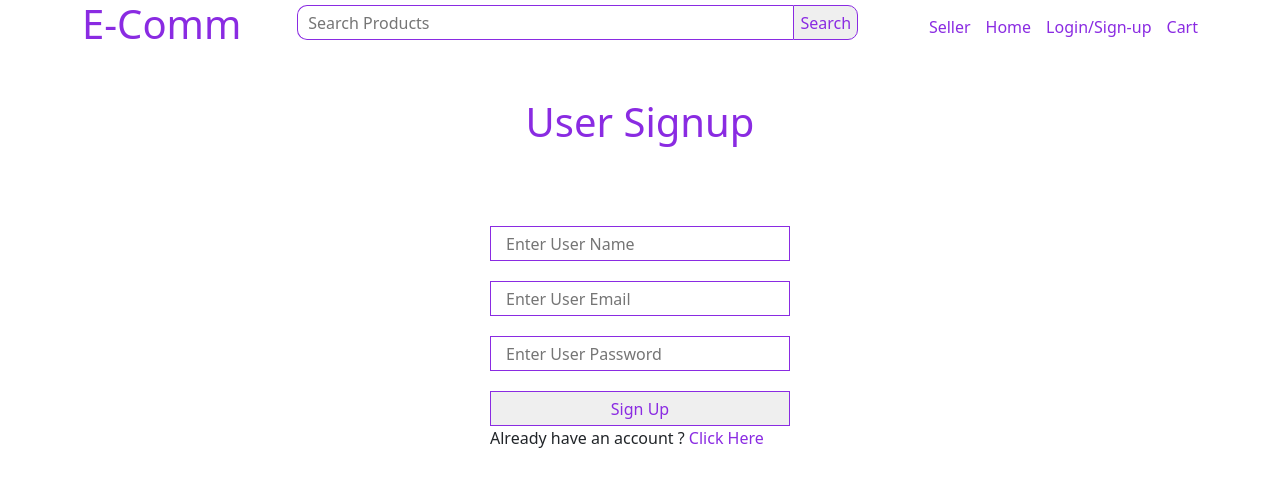
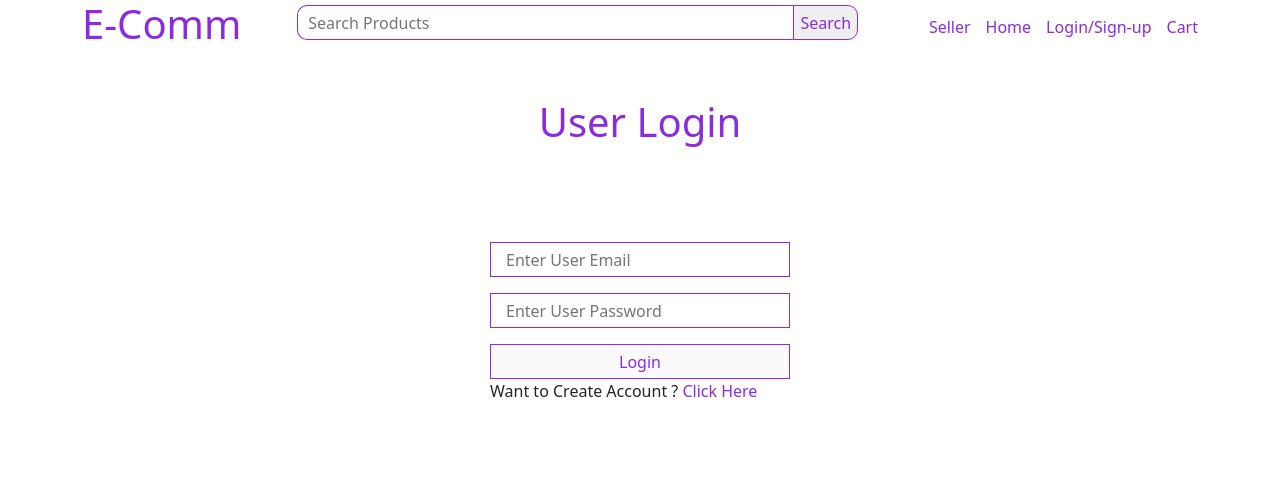
Before and after one commit to SamithVinura/angular-ecommerce-app, an Angular app: page /user-auth in a window 1280 px wide. Shown: the top 486 px of the page. Built offline with nearby package versions, Linux system fonts and the light colour scheme.

Commit message:
toggle between user login and signup done

```diff
--- a/db.json
+++ b/db.json
@@ -105,6 +105,12 @@
       "email": "dsd",
       "password": "dsds",
       "id": 2
+    },
+    {
+      "name": "samith",
+      "email": "samith@gmail.com",
+      "password": "12345",
+      "id": 3
     }
   ]
 }
--- a/src/app/components/user-auth/user-auth.component.html
+++ b/src/app/components/user-auth/user-auth.component.html
@@ -1,5 +1,5 @@
 <div class="user-auth">
-  <div   class="sign-up">
+  <div *ngIf="!showLogin"  class="sign-up">
    <h1>User Signup</h1>
    <form #userSignUp="ngForm" class="common-form" (ngSubmit)="signUp(userSignUp.value)">
      <input
@@ -23,13 +23,13 @@
      ngModel
    />
    <button class="form-button">Sign Up</button>
-   <p>Already have an account ? <a (click)="openLogin()" >Click Here</a></p>
+   <p>Already Have Account ? <a (click)="openLogin()" >Click Here</a></p>
    </form>
   </div>
-  <!-- <div   class="login">
+  <div *ngIf="showLogin"  class="login">
    <h1>User Login</h1>
-   <form #userLogin="ngForm" class="common-form" (ngSubmit)="login(userLogin.value)">
-     <p class="error-p">authError</p>
+   <form #userLogin="ngForm" class="common-form" >
+     <p class="error-p">{{authError}}</p>
      <input
        type="text"
        class="form-input"
@@ -56,5 +56,5 @@
    <button [disabled]="userLogin.invalid" class="form-button">Login</button>
    <p>Want to Create Account ? <a (click)="openSignUp()" >Click Here</a></p>
    </form>
-  </div> -->
+  </div>
  </div>
--- a/src/app/components/user-auth/user-auth.component.ts
+++ b/src/app/components/user-auth/user-auth.component.ts
@@ -5,21 +5,38 @@ import { UserService } from 'src/app/services/user.service';
 @Component({
   selector: 'app-user-auth',
   templateUrl: './user-auth.component.html',
-  styleUrls: ['./user-auth.component.css']
+  styleUrls: ['./user-auth.component.css'],
 })
 export class UserAuthComponent implements OnInit {
+  showLogin: boolean = true;
+  authError: string = '';
+  constructor(private userService: UserService) {}
 
-  showLogin:boolean=true
-  constructor(private userService:UserService){}
-
-  ngOnInit():void{}
-
-  signUp(data:signUp){
-    this.userService.userSignUp(data)
+  ngOnInit(): void {
+    this.userService.userAuthReload();
   }
 
-  openLogin(){
-    this.showLogin=true;
+  signUp(data: signUp) {
+    this.userService.userSignUp(data);
+  }
+
+  openSignUp() {
+    this.showLogin = false;
+  }
+  openLogin() {
+    this.showLogin = true;
+  }
+
+/*   login(data: login) {
+    this.userService.userLogin(data)
+    this.userService.invalidUserAuth.subscribe((result)=>{
+      console.warn(result);
+      if(result){
+         this.authError="User not found"
+      }else{
+        this.localCartToRemoteCart();
       }
 
+    })
+  } */
 }
--- a/src/app/services/user.service.ts
+++ b/src/app/services/user.service.ts
@@ -19,4 +19,10 @@ export class UserService {
       }
     })
   }
+
+  userAuthReload(){
+    if(localStorage.getItem('user')){
+      this.router.navigate(['/'])
+    }
+  }
 }
```
